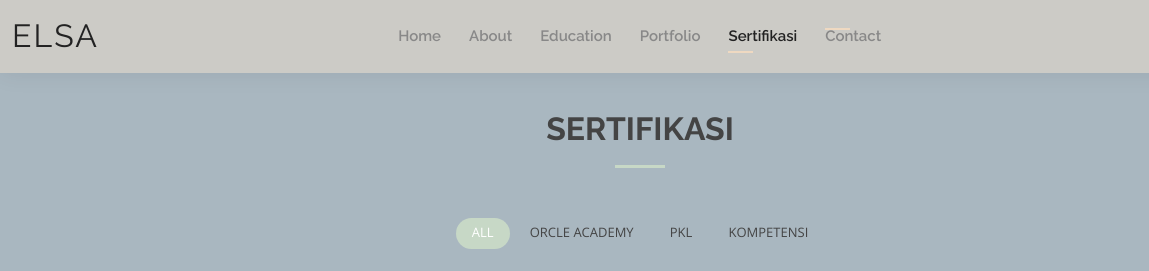
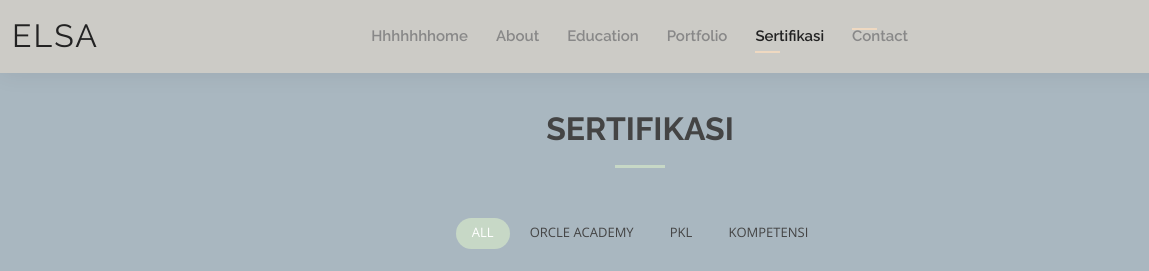
Before and after one commit to ElsaAntika/ElsaAntika.github.io, a plain HTML site: page Sertifikasi.html in a window 1280 px wide. Shown: the top 271 px of the page, 0-1149 px from the left. Drawn offline with nearby package versions, Linux system fonts and the light colour scheme.

Commit message:
Update Sertifikasi.html

```diff
--- a/Sertifikasi.html
+++ b/Sertifikasi.html
@@ -38,7 +38,7 @@
 
       <nav id="navbar" class="navbar order-last order-lg-0">
         <ul>
-          <li><a href="index.html">Home</a></li>
+          <li><a href="index.html">Hhhhhhhome</a></li>
           <li><a href="about.html">About</a></li>
           <li><a href="Education.html">Education</a></li>
           <li><a href="Portfolio.html">Portfolio</a></li>
```
